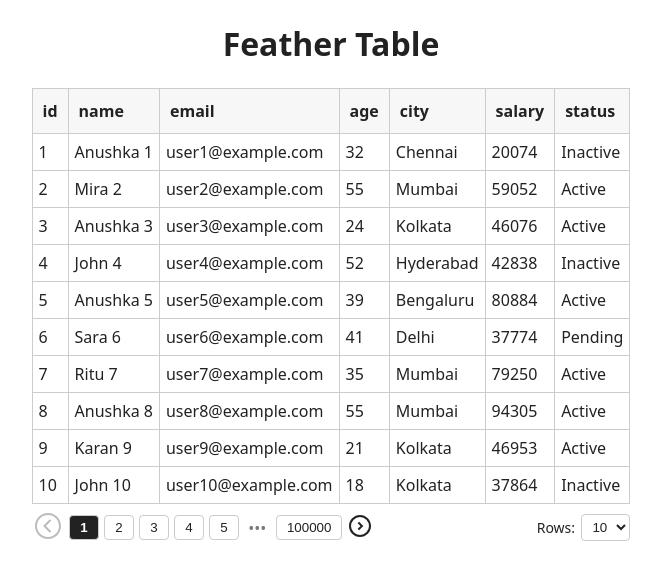
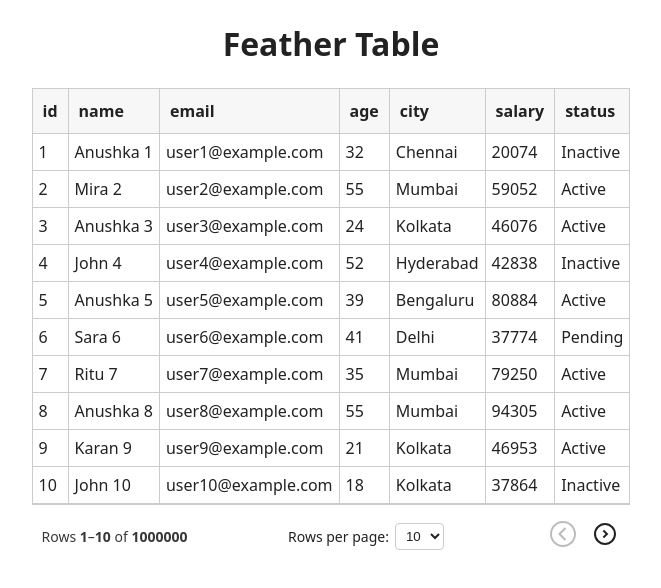
Before and after one commit to abhijain1705/feather-table, a React (Vite) app: page / in a window 1280 px wide. Shown: the top 588 px of the page, without its empty margins (309-970 px from the left). Built offline with nearby package versions, Linux system fonts and the light colour scheme.

Commit message:
added table pagination

```diff
--- a/src/App.css
+++ b/src/App.css
@@ -107,3 +107,52 @@
     color: var(--ft-text);
     cursor: pointer;
 }
+
+.ft-table-pagination {
+    display: flex;
+    align-items: center;
+    justify-content: space-between;
+    padding: var(--ft-padding-md);
+    border-top: 1px solid var(--ft-border);
+    background: var(--ft-bg);
+    color: var(--ft-text);
+    font-size: 14px;
+}
+
+.ft-table-pagination-info {
+    opacity: 0.9;
+}
+
+.ft-table-pagination-rows {
+    display: flex;
+    align-items: center;
+    gap: 6px;
+}
+
+.ft-table-pagination-rows select {
+    padding: 4px 6px;
+    border-radius: var(--ft-radius);
+    border: 1px solid var(--ft-border);
+    background: var(--ft-bg);
+    color: var(--ft-text);
+}
+
+.ft-table-pagination-arrows {
+    display: flex;
+    align-items: center;
+    gap: 8px;
+}
+
+.ft-page-btn {
+    background: none;
+    border: none;
+    cursor: pointer;
+    padding: 3px;
+    color: var(--ft-text);
+    font-size: 18px;
+}
+
+.ft-page-btn:disabled {
+    opacity: 0.3;
+    cursor: not-allowed;
+}
--- a/src/App.tsx
+++ b/src/App.tsx
@@ -48,7 +48,7 @@ function App() {
         onRowsPerPageChange={(value) => {
           setpagination({ pageIndex: pagination.pageIndex, pageSize: value })
         }}
-        paginationPlugin={PaginationType.classic}
+        paginationPlugin={PaginationType.table}
         totalRows={totalRows} />
     </div>
   )
--- a/src/plugin/pagination/tablePagination.tsx
+++ b/src/plugin/pagination/tablePagination.tsx
@@ -1,4 +1,6 @@
-// classicPagination.tsx
+import FtChevronLeft from "../../icons/ftChevronLeft";
+import FtChevronRight from "../../icons/ftChevronRight";
+
 type PaginationProps = {
     pageIndex: number;
     pageSize: number;
@@ -8,6 +10,18 @@ type PaginationProps = {
     onRowsPerPageChange?: (size: number) => void;
 };
 
+/**
+ * TablePagination
+ *
+ * A minimal, spreadsheet-style pagination UI.
+ * Example:
+ *   Rows 21–40 of 500     [10 ▾]  ◀ ▶
+ *
+ * Features:
+ * - Shows current row range instead of page numbers
+ * - Only prev/next navigation
+ * - Clean and compact (perfect for dashboards)
+ */
 export default function TablePagination({
     pageIndex,
     pageSize,
@@ -16,9 +30,57 @@ export default function TablePagination({
     onPageChange,
     onRowsPerPageChange,
 }: PaginationProps) {
+
+    const startRow = pageIndex * pageSize + 1;
+    const endRow = Math.min((pageIndex + 1) * pageSize, totalRows);
+    const canGoPrev = pageIndex > 0;
+    const maxPages = Math.ceil(totalRows / pageSize);
+    const canGoNext = pageIndex < maxPages - 1;
+
     return (
-        <div>
-            {/* Your pagination layout */}
+        <div className="ft-table-pagination">
+
+            {/* Row range display */}
+            <div className="ft-table-pagination-info">
+                Rows <b>{startRow}</b>–<b>{endRow}</b> of <b>{totalRows}</b>
+            </div>
+
+            {/* Rows per page dropdown */}
+            {onRowsPerPageChange && (
+                <div className="ft-table-pagination-rows">
+                    <label>Rows per page:</label>
+                    <select
+                        className="ft-select"
+                        value={pageSize}
+                        onChange={(e) => onRowsPerPageChange(Number(e.target.value))}
+                    >
+                        {rowsPerPage.map(count => (
+                            <option key={count} value={count}>
+                                {count}
+                            </option>
+                        ))}
+                    </select>
+                </div>
+            )}
+
+            {/* Prev / Next arrows */}
+            <div className="ft-table-pagination-arrows">
+                <button
+                    disabled={!canGoPrev}
+                    className="ft-page-btn"
+                    onClick={() => onPageChange && onPageChange(pageIndex - 1)}
+                >
+                    <FtChevronLeft />
+                </button>
+
+                <button
+                    disabled={!canGoNext}
+                    className="ft-page-btn"
+                    onClick={() => onPageChange && onPageChange(pageIndex + 1)}
+                >
+                    <FtChevronRight />
+                </button>
+            </div>
         </div>
     );
 }
```
